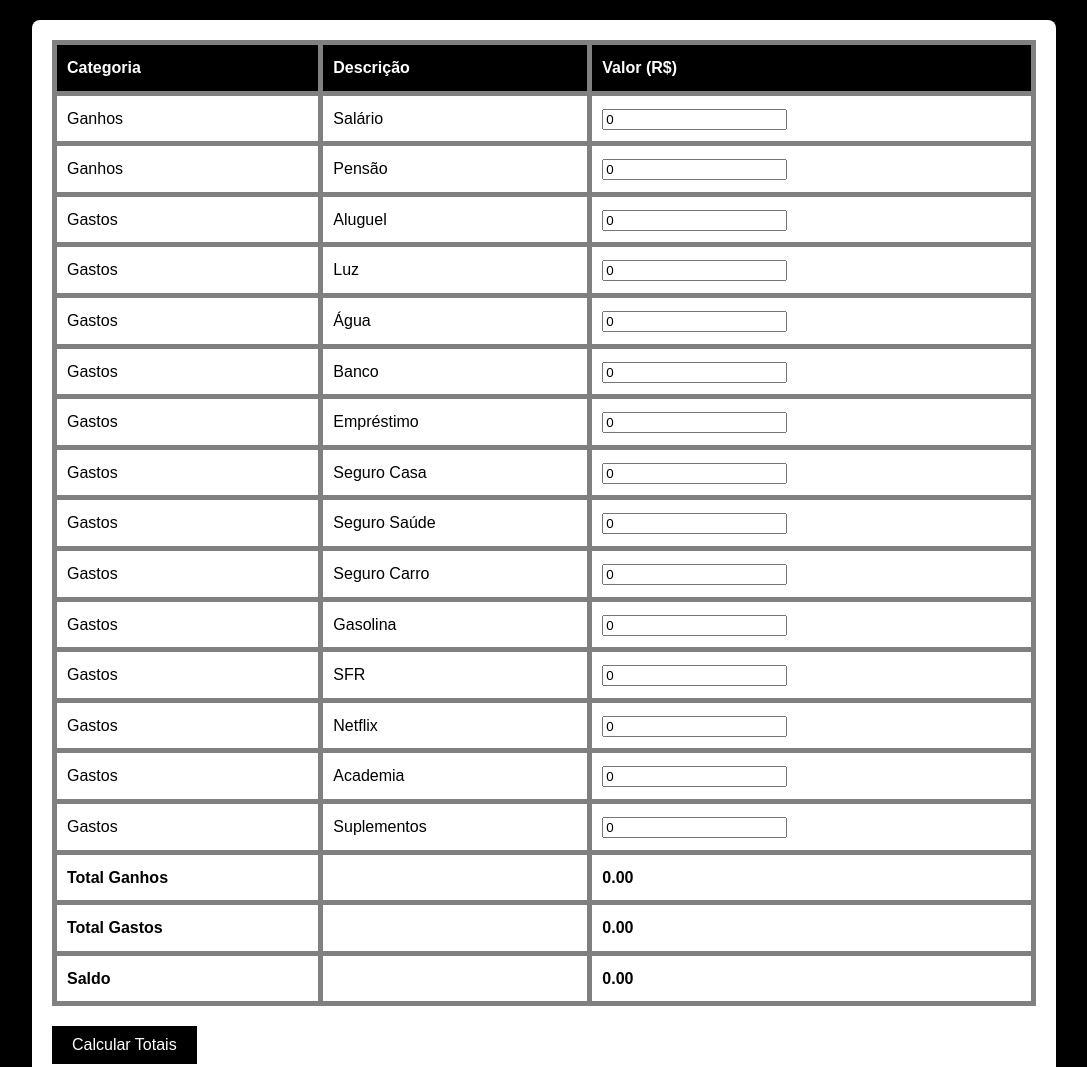
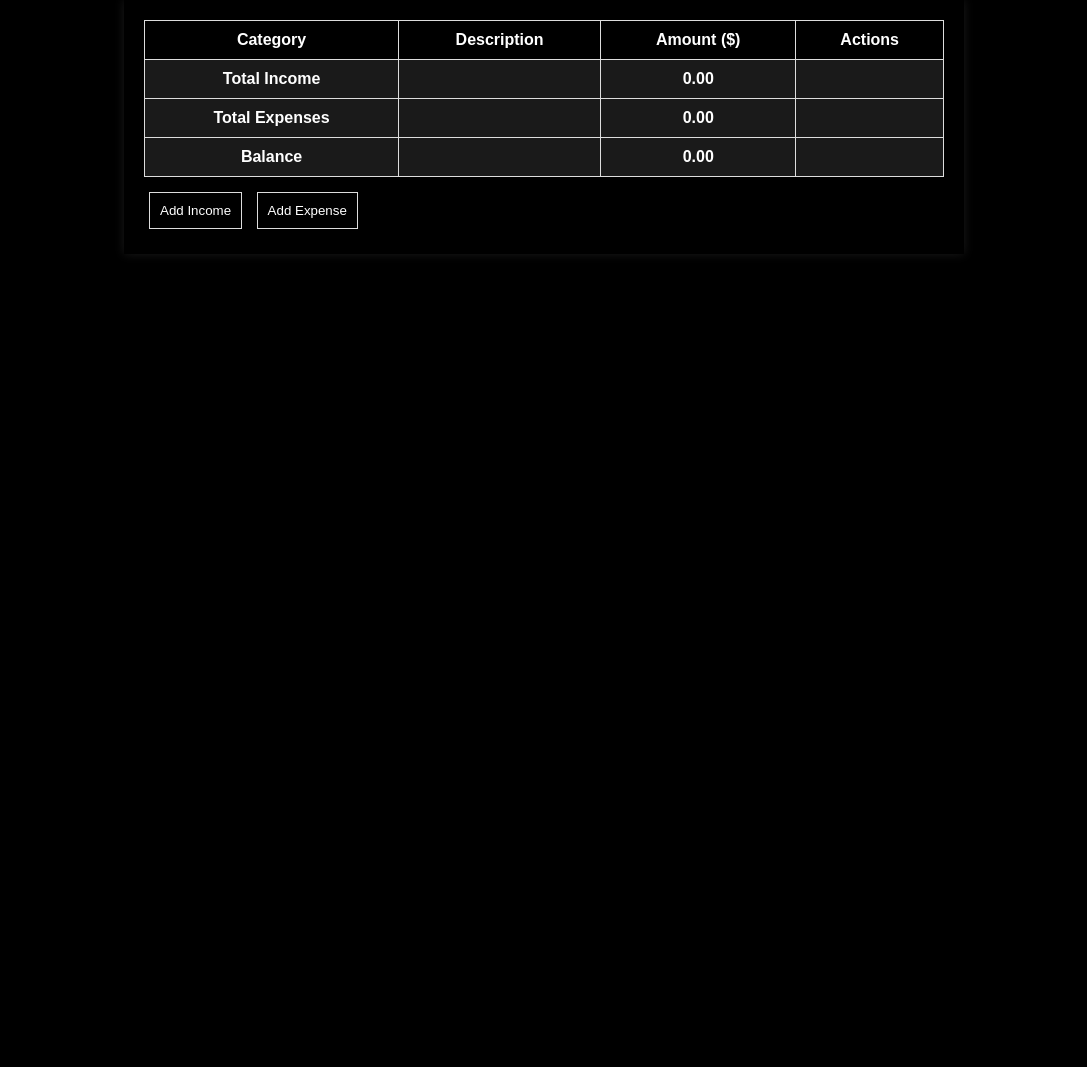
Before and after one commit to alves212/gastos, a plain HTML site: page index.html in a window 1280 px wide. Shown: the top 1067 px of the page, without its empty margins (96-1183 px from the left). After the commit the page ends 800 px from the top, so only its background shows below. Drawn offline with Linux system fonts and the light colour scheme.

Commit message:
Refactor: Update HTML, CSS, JavaScript, and Service Worker for Expense Tracker

```diff
--- a/assets/scripts/gastos.js
+++ /dev/null
@@ -1,123 +0,0 @@
-if ('serviceWorker' in navigator) {
-  window.addEventListener('load', () => {
-    navigator.serviceWorker
-      .register('/service-worker.js')
-      .then((registration) => {
-        console.log('Service Worker registrado com sucesso:', registration);
-      })
-      .catch((error) => {
-        console.log('Falha ao registrar o Service Worker:', error);
-      });
-  });
-}
-
-// Verificação de suporte ao localStorage
-function isLocalStorageSupported() {
-  try {
-    const testKey = 'test';
-    localStorage.setItem(testKey, '1');
-    localStorage.removeItem(testKey);
-    return true;
-  } catch (error) {
-    return false;
-  }
-}
-
-// Função para exibir uma mensagem de feedback
-function showFeedbackMessage() {
-  const message = document.createElement('div');
-  message.id = 'feedbackMessage';
-  message.textContent = 'Dados salvos!';
-  document.body.appendChild(message);
-  setTimeout(() => {
-    message.remove();
-  }, 2000); // Remove a mensagem após 2 segundos
-}
-
-// Função para salvar valores no localStorage
-function saveValues() {
-  const inputs = document.querySelectorAll('input');
-  inputs.forEach((input) => {
-    localStorage.setItem(input.id, input.value);
-  });
-  showFeedbackMessage(); // Exibe a mensagem após salvar os dados
-}
-
-// Função para carregar valores do localStorage
-function loadValues() {
-  const inputs = document.querySelectorAll('input');
-  inputs.forEach((input) => {
-    if (localStorage.getItem(input.id)) {
-      input.value = localStorage.getItem(input.id);
-    }
-  });
-}
-
-// Função para validar se um valor é numérico válido
-function isValidNumber(value) {
-  return !isNaN(value) && value.trim() !== '';
-}
-
-// Função para calcular os totais de rendimentos, despesas e saldo
-function calculateTotals() {
-  // Obter todos os elementos de rendimento e despesas
-  const incomeElements = document.querySelectorAll('.income');
-  const expenseElements = document.querySelectorAll('.expense');
-
-  let totalIncome = 0;
-  let totalExpenses = 0;
-
-  // Calcular o total de rendimentos
-  incomeElements.forEach((input) => {
-    const value = parseFloat(input.value) || 0;
-    if (isValidNumber(input.value)) {
-      totalIncome += value;
-    }
-  });
-
-  // Calcular o total de despesas
-  expenseElements.forEach((input) => {
-    const value = parseFloat(input.value) || 0;
-    if (isValidNumber(input.value)) {
-      totalExpenses += value;
-    }
-  });
-
-  // Calcular o saldo
-  const balance = totalIncome - totalExpenses;
-
-  // Atualizar a interface com os totais
-  document.getElementById('totalIncome').textContent = totalIncome.toFixed(2);
-  document.getElementById('totalExpenses').textContent =
-    totalExpenses.toFixed(2);
-  document.getElementById('balance').textContent = balance.toFixed(2);
-
-  // Salvar os valores no localStorage
-  saveValues();
-}
-
-// Função para aplicar debounce ao salvar valores
-let timeout;
-function debounceSaveValues() {
-  clearTimeout(timeout);
-  timeout = setTimeout(saveValues, 300); // Aguarda 300ms após a última entrada
-}
-
-// Adiciona o evento de input para aplicar debounce no salvamento dos valores
-function addInputListeners() {
-  const inputs = document.querySelectorAll('input');
-  inputs.forEach((input) => {
-    input.addEventListener('input', debounceSaveValues);
-  });
-}
-
-// Executa ao carregar a página
-window.onload = function () {
-  if (isLocalStorageSupported()) {
-    loadValues(); // Carrega os valores salvos
-    calculateTotals(); // Calcula os totais ao carregar a página
-    addInputListeners(); // Adiciona eventos de input para salvar dados automaticamente
-  } else {
-    console.warn('LocalStorage não é suportado neste navegador.');
-  }
-};
--- a/assets/styles/gastos.css
+++ /dev/null
@@ -1,134 +0,0 @@
-/* Estilos globais */
-body {
-  font-family: Arial, sans-serif;
-  line-height: 1.6;
-  margin: 0;
-  padding: 0;
-  background-color: black;
-}
-
-/* Estilos para o container e conteúdo principal */
-.container {
-  width: 80%;
-  margin: auto;
-  overflow: hidden;
-}
-
-.content {
-  background: white;
-  padding: 20px;
-  margin: 20px 0;
-  border-radius: 8px;
-  box-shadow: 0 0 10px rgba(0, 0, 0, 0.1);
-}
-
-/* Estilos de cabeçalhos */
-h1 {
-  text-align: center;
-  color: black;
-}
-
-/* Estilos para a tabela */
-table {
-  width: 100%;
-  border-collapse: collapse;
-  margin-bottom: 20px;
-}
-
-table,
-th,
-td {
-  border: 5px solid gray;
-}
-
-th,
-td {
-  padding: 10px;
-  text-align: left;
-}
-
-th {
-  background-color: black;
-  color: white;
-}
-
-tr:nth-child(even) {
-  background-color: white;
-}
-
-.total-row {
-  font-weight: bold;
-  background-color: white;
-}
-
-/* Estilos para botões */
-button {
-  padding: 10px 20px;
-  border: none;
-  background-color: black;
-  color: white;
-  cursor: pointer;
-  font-size: 16px;
-}
-
-button:hover {
-  background-color: gray;
-}
-
-/* Responsividade */
-@media (max-width: 768px) {
-  .container {
-    width: 95%;
-  }
-
-  h1 {
-    font-size: 24px;
-  }
-
-  table,
-  th,
-  td {
-    font-size: 14px;
-  }
-
-  th,
-  td {
-    padding: 8px;
-  }
-
-  button {
-    padding: 8px 16px;
-    font-size: 14px;
-  }
-}
-
-@media (max-width: 480px) {
-  .container {
-    width: 100%;
-  }
-
-  h1 {
-    font-size: 20px;
-  }
-
-  .content {
-    padding: 15px;
-    margin: 10px 0;
-  }
-
-  table,
-  th,
-  td {
-    font-size: 12px;
-  }
-
-  th,
-  td {
-    padding: 6px;
-  }
-
-  button {
-    padding: 6px 12px;
-    font-size: 12px;
-  }
-}
--- a/index.html
+++ b/index.html
@@ -1,176 +1,65 @@
 <!DOCTYPE html>
-<html lang="pt-BR">
+<html lang="en">
   <head>
     <meta charset="UTF-8" />
     <meta name="viewport" content="width=device-width, initial-scale=1.0" />
-    <link rel="manifest" href="./manifest.json" />
-    <title>Gastos Mensais</title>
-    <link rel="stylesheet" href="./assets/styles/gastos.css" />
+    <title>Expense Tracker</title>
+    <link rel="stylesheet" href="styles.css" />
+    <link rel="manifest" href="manifest.json" />
   </head>
   <body>
     <div class="container">
-      <div class="content">
       <table id="financeTable">
         <thead>
           <tr>
-              <th>Categoria</th>
-              <th>Descrição</th>
-              <th>Valor (R$)</th>
+            <th>Category</th>
+            <th>Description</th>
+            <th>Amount ($)</th>
+            <th>Actions</th>
           </tr>
         </thead>
-          <tbody>
-            <tr>
-              <td>Ganhos</td>
-              <td>Salário</td>
-              <td>
-                <input type="number" class="income" id="salary" value="0" />
-              </td>
-            </tr>
-            <tr>
-              <td>Ganhos</td>
-              <td>Pensão</td>
-              <td>
-                <input type="number" class="income" id="pension" value="0" />
-              </td>
-            </tr>
-            <tr>
-              <td>Gastos</td>
-              <td>Aluguel</td>
-              <td>
-                <input type="number" class="expense" id="rent" value="0" />
-              </td>
-            </tr>
-            <tr>
-              <td>Gastos</td>
-              <td>Luz</td>
-              <td>
-                <input
-                  type="number"
-                  class="expense"
-                  id="electricity"
-                  value="0"
-                />
-              </td>
-            </tr>
-            <tr>
-              <td>Gastos</td>
-              <td>Água</td>
-              <td>
-                <input type="number" class="expense" id="water" value="0" />
-              </td>
-            </tr>
-            <tr>
-              <td>Gastos</td>
-              <td>Banco</td>
-              <td>
-                <input type="number" class="expense" id="banque" value="0" />
-              </td>
-            </tr>
-            <tr>
-              <td>Gastos</td>
-              <td>Empréstimo</td>
-              <td>
-                <input type="number" class="expense" id="loan" value="0" />
-              </td>
-            </tr>
-            <tr>
-              <td>Gastos</td>
-              <td>Seguro Casa</td>
-              <td>
-                <input
-                  type="number"
-                  class="expense"
-                  id="homeInsurance"
-                  value="0"
-                />
-              </td>
-            </tr>
-            <tr>
-              <td>Gastos</td>
-              <td>Seguro Saúde</td>
-              <td>
-                <input
-                  type="number"
-                  class="expense"
-                  id="healthInsurance"
-                  value="0"
-                />
-              </td>
-            </tr>
-            <tr>
-              <td>Gastos</td>
-              <td>Seguro Carro</td>
-              <td>
-                <input
-                  type="number"
-                  class="expense"
-                  id="carInsurance"
-                  value="0"
-                />
-              </td>
-            </tr>
-            <tr>
-              <td>Gastos</td>
-              <td>Gasolina</td>
-              <td>
-                <input type="number" class="expense" id="gasoline" value="0" />
-              </td>
-            </tr>
-            <tr>
-              <td>Gastos</td>
-              <td>SFR</td>
-              <td>
-                <input type="number" class="expense" id="food" value="0" />
-              </td>
-            </tr>
-            <tr>
-              <td>Gastos</td>
-              <td>Netflix</td>
-              <td>
-                <input type="number" class="expense" id="netflix" value="0" />
-              </td>
-            </tr>
-            <tr>
-              <td>Gastos</td>
-              <td>Academia</td>
-              <td>
-                <input type="number" class="expense" id="gym" value="0" />
-              </td>
-            </tr>
-            <tr>
-              <td>Gastos</td>
-              <td>Suplementos</td>
-              <td>
-                <input
-                  type="number"
-                  class="expense"
-                  id="supplements"
-                  value="0"
-                />
-              </td>
-            </tr>
-          </tbody>
+        <tbody></tbody>
         <tfoot>
           <tr class="total-row">
-              <td>Total Ganhos</td>
+            <td>Total Income</td>
             <td></td>
             <td id="totalIncome">0</td>
+            <td></td>
           </tr>
           <tr class="total-row">
-              <td>Total Gastos</td>
+            <td>Total Expenses</td>
             <td></td>
             <td id="totalExpenses">0</td>
+            <td></td>
           </tr>
           <tr class="total-row">
-              <td>Saldo</td>
+            <td>Balance</td>
             <td></td>
             <td id="balance">0</td>
+            <td></td>
           </tr>
         </tfoot>
       </table>
-        <button onclick="calculateTotals()">Calcular Totais</button>
+      <button onclick="addRow('income')">Add Income</button>
+      <button onclick="addRow('expense')">Add Expense</button>
     </div>
-    </div>
-    <script src="./assets/scripts/gastos.js"></script>
+    <script src="script.js"></script>
+    <script>
+      if ('serviceWorker' in navigator) {
+        window.addEventListener('load', () => {
+          navigator.serviceWorker
+            .register('service-worker.js')
+            .then((registration) => {
+              console.log(
+                'Service Worker registered with scope:',
+                registration.scope,
+              );
+            })
+            .catch((error) => {
+              console.log('Service Worker registration failed:', error);
+            });
+        });
+      }
+    </script>
   </body>
 </html>
--- /dev/null
+++ b/script.js
@@ -0,0 +1,129 @@
+const STORAGE_KEY = 'financeData';
+
+// Load data from localStorage on startup
+function loadData() {
+  const savedData = JSON.parse(localStorage.getItem(STORAGE_KEY)) || [];
+
+  console.log('Data loaded from localStorage:', savedData); // Verify loaded data
+
+  savedData.forEach(({ type, description, amount }) => {
+    createRow(type, description, amount);
+  });
+
+  // Execute total calculation after loading data
+  setTimeout(() => {
+    console.log('Calculating totals after loading data.');
+    calculateTotals();
+  }, 50);
+}
+
+// Save data to localStorage
+function saveData() {
+  const rows = Array.from(document.querySelectorAll('#financeTable tbody tr'));
+
+  const data = rows.map((row) => {
+    const type = row.cells[0].textContent === 'Income' ? 'income' : 'expense'; // Correct type mapping
+    const description = row.querySelector('input[type="text"]').value;
+    const amount =
+      parseFloat(row.querySelector('input[type="number"]').value) || 0;
+    return { type, description, amount };
+  });
+
+  console.log('Saving data to localStorage:', data); // Verify saved data
+  localStorage.setItem(STORAGE_KEY, JSON.stringify(data));
+}
+
+// Calculate totals for income, expenses, and balance
+function calculateTotals() {
+  let totalIncome = 0;
+  let totalExpenses = 0;
+
+  // Check inputs and calculate totals
+  document.querySelectorAll('input[type="number"]').forEach((input) => {
+    const value = parseFloat(input.value) || 0;
+    if (input.classList.contains('income')) {
+      totalIncome += value;
+    } else {
+      totalExpenses += value;
+    }
+  });
+
+  console.log('Total Income:', totalIncome); // Verify income total
+  console.log('Total Expenses:', totalExpenses); // Verify expenses total
+
+  document.getElementById('totalIncome').textContent = totalIncome.toFixed(2);
+  document.getElementById('totalExpenses').textContent =
+    totalExpenses.toFixed(2);
+  document.getElementById('balance').textContent = (
+    totalIncome - totalExpenses
+  ).toFixed(2);
+}
+
+// Add a new row to the table
+function addRow(type) {
+  createRow(type);
+  saveData();
+}
+
+// Create a new row with optional data
+function createRow(type, description = '', amount = 0) {
+  const tbody = document.querySelector('#financeTable tbody');
+  const newRow = document.createElement('tr');
+
+  newRow.innerHTML = `
+    <td>${type === 'income' ? 'Income' : 'Expenses'}</td>
+    <td><input type="text" value="${description}" placeholder="Description" /></td>
+    <td><input type="number" class="${type}" value="${amount}" /></td>
+    <td>
+      <button onclick="editRow(this)">Edit</button>
+      <button onclick="removeRow(this)">Remove</button>
+    </td>
+  `;
+
+  const amountInput = newRow.querySelector('input[type="number"]');
+
+  // Add input event to recalculate totals
+  amountInput.addEventListener('input', () => {
+    calculateTotals();
+    saveData();
+  });
+
+  tbody.appendChild(newRow);
+}
+
+// Toggle between edit and view modes
+function editRow(button) {
+  const row = button.parentElement.parentElement;
+  const inputs = row.querySelectorAll('input');
+
+  inputs.forEach((input) => (input.disabled = !input.disabled));
+  button.textContent = button.textContent === 'Edit' ? 'Save' : 'Edit';
+  saveData();
+}
+
+// Remove a row and recalculate totals
+function removeRow(button) {
+  button.parentElement.parentElement.remove();
+  calculateTotals();
+  saveData();
+}
+
+// Load data on startup
+loadData();
+
+// Register the Service Worker
+if ('serviceWorker' in navigator) {
+  window.addEventListener('load', () => {
+    navigator.serviceWorker
+      .register('service-worker.js')
+      .then((registration) => {
+        console.log(
+          'Service Worker registered with scope:',
+          registration.scope,
+        );
+      })
+      .catch((error) => {
+        console.log('Service Worker registration failed:', error);
+      });
+  });
+}
--- /dev/null
+++ b/styles.css
@@ -0,0 +1,87 @@
+body {
+  font-family: Arial, sans-serif;
+  background-color: black;
+  display: flex;
+  justify-content: center;
+  align-items: flex-start;
+  height: 100vh;
+  margin: 0;
+  overflow-y: auto;
+}
+
+.container {
+  width: 80%;
+  max-width: 800px;
+  background-color: black;
+  color: white;
+  padding: 20px;
+  box-shadow: 0 0 10px rgba(255, 255, 255, 0.1);
+  overflow: auto;
+  max-height: 90vh;
+}
+
+table {
+  width: 100%;
+  border-collapse: collapse;
+  margin-bottom: 10px;
+}
+
+th,
+td {
+  border: 1px solid #ddd;
+  padding: 10px;
+  text-align: center;
+  word-break: break-word;
+}
+
+.total-row {
+  font-weight: bold;
+  background-color: rgba(255, 255, 255, 0.1);
+}
+
+button {
+  border: 1px solid #ddd;
+  background-color: black;
+  color: white;
+  margin: 5px;
+  padding: 10px;
+  cursor: pointer;
+  transition: background-color 0.3s;
+}
+
+button:hover {
+  background-color: rgba(255, 255, 255, 0.1);
+}
+
+input {
+  width: 80%;
+  padding: 5px;
+  border: 1px solid #ddd;
+  background-color: #222;
+  color: white;
+}
+
+input:focus {
+  outline: none;
+  border: 1px solid #fff;
+}
+
+/* Media Query para telas menores */
+@media (max-width: 600px) {
+  .container {
+    padding: 10px;
+  }
+
+  button {
+    width: 100%;
+    margin: 5px 0;
+  }
+
+  input {
+    width: 100%;
+  }
+
+  table {
+    font-size: 14px;
+  }
+}
```
Also changed, not shown: service-worker.js (+8 -7 lines), assets/icons/money_192.png (deleted), assets/icons/money_512.png (deleted), manifest.json, 1 other file. Lines whose indentation alone changed are shown as unchanged.
